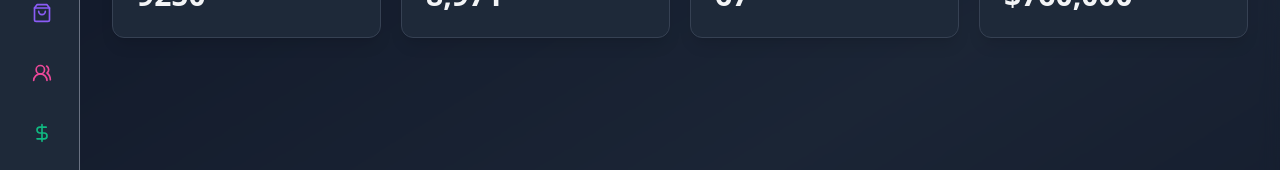
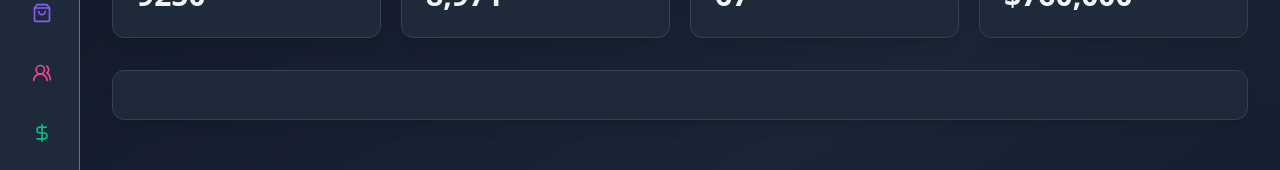
Before and after one commit to HumbleBoyy/Dashboard-Admin-Panel, a React (Vite) app: page /products in a window 1280 px wide. Shown: the part 161-331 px from the top of the page. Built offline with nearby package versions, Linux system fonts and the light colour scheme.

Commit message:
New Commit

```diff
--- /dev/null
+++ b/src/components/productsComponent/ProductTable.jsx
@@ -0,0 +1,26 @@
+import React from 'react'
+import { motion } from "framer-motion";
+import { Edit, Search, Trash2 } from "lucide-react";
+const PRODUCT_DATA = [
+	{ id: 1, name: "Wireless Earbuds", category: "Electronics", price: 59.99, stock: 143, sales: 1200 },
+	{ id: 2, name: "Leather Wallet", category: "Accessories", price: 39.99, stock: 89, sales: 800 },
+	{ id: 3, name: "Smart Watch", category: "Electronics", price: 199.99, stock: 56, sales: 650 },
+	{ id: 4, name: "Yoga Mat", category: "Fitness", price: 29.99, stock: 210, sales: 950 },
+	{ id: 5, name: "Coffee Maker", category: "Home", price: 79.99, stock: 78, sales: 720 },
+];
+
+const ProductTable = () => {
+  return (
+    <motion.div
+			className='bg-gray-800 bg-opacity-50 backdrop-blur-md shadow-lg rounded-xl p-6 border border-gray-700 mb-8'
+			initial={{ opacity: 0, y: 20 }}
+			animate={{ opacity: 1, y: 0 }}
+			transition={{ delay: 0.2 }}
+    >
+
+
+    </motion.div>
+  )
+}
+
+export default ProductTable
--- a/src/pages/Products.jsx
+++ b/src/pages/Products.jsx
@@ -2,6 +2,7 @@ import React from 'react'
 import { motion } from 'framer-motion';
 import { AlertTriangle, DollarSign, Package,TrendingUp } from "lucide-react";
 import StatCard from "../components/StatCard";
+import ProductTable from '../components/productsComponent/ProductTable';
 const Products = () => {
   return (
     <div className='flex-1 overflow-auto relative'>
@@ -17,6 +18,8 @@ const Products = () => {
 					<StatCard title='Low Stock' icon={AlertTriangle} value='67' color='#EC4899' />
 					<StatCard title='Total Revenue' icon={DollarSign} value='$760,000' color='#10B981' />
         </motion.div>
+
+        <ProductTable/>
       </main>
     </div>
   )
```
